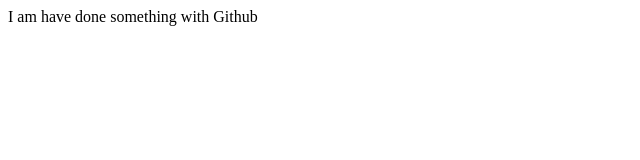
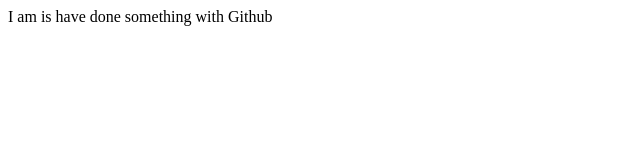
Before and after one commit to ramghassan/ram, a plain HTML site: page index.html in a window 1280 px wide. Shown: the full height of the page, 0-640 px from the left. Drawn offline with Linux system fonts and the light colour scheme.

Commit message:
done somethings

```diff
--- a/index.html
+++ b/index.html
@@ -3,6 +3,6 @@
     <title>CKC</title>
   </head>
   <body>
-    <p>I am have done something with Github</p>
+    <p>I am is have done something with Github</p>
   </body>
 </html>
```
